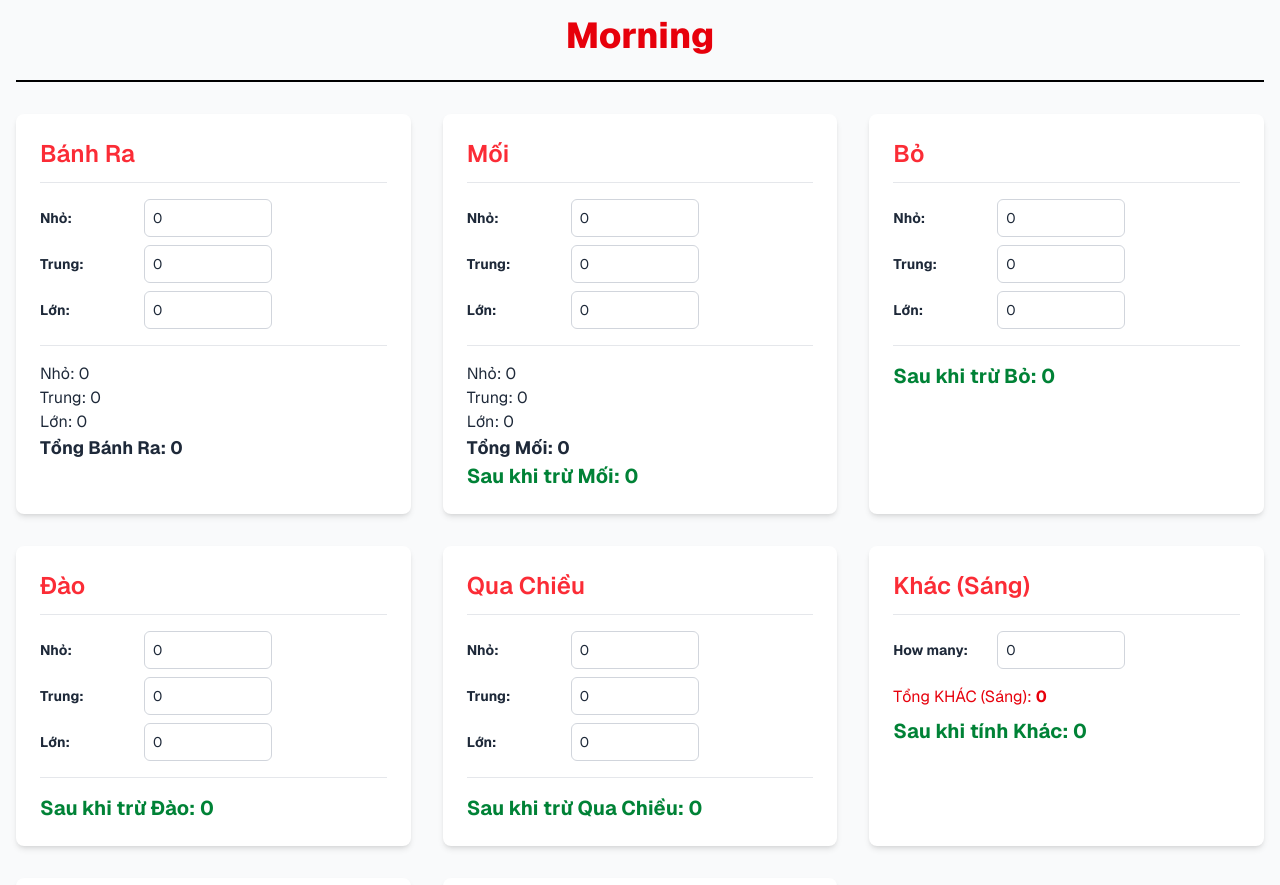
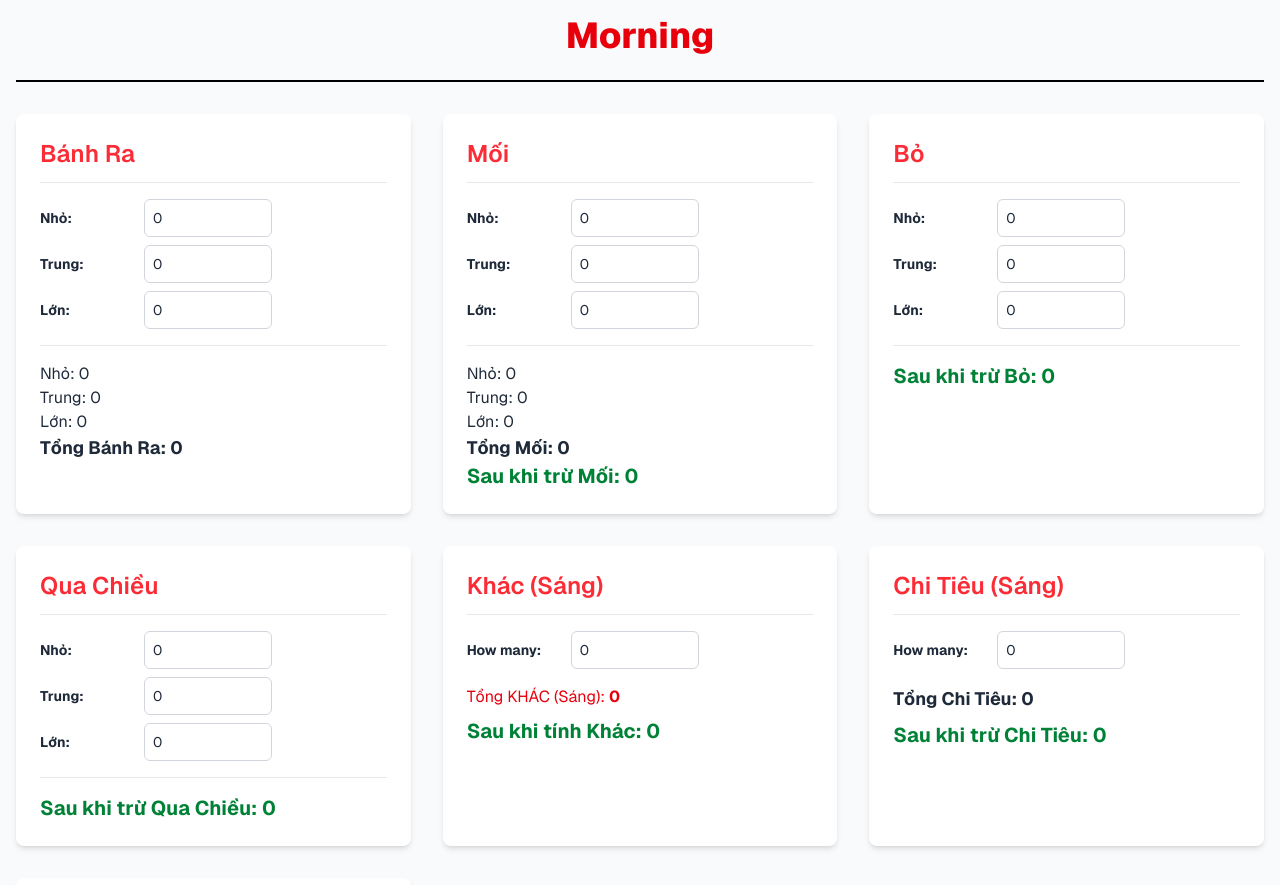
Before and after one commit to anhminh-nguyen/lobanhmi, a Next.js app: page / in a window 1280 px wide. Shown: the top 885 px of the page. Built offline with nearby package versions, Linux system fonts and the light colour scheme.

Commit message:
Change Price

```diff
--- a/app/page.tsx
+++ b/app/page.tsx
@@ -69,25 +69,25 @@ export default function Home() {
   // Computed Values - Morning
   const computeNho = nho * 3;
   const computeTrung = trung * 4;
-  const computeLon = lon * 7;
+  const computeLon = lon * 8;
   const sumBanhRa = computeNho + computeTrung + computeLon;
 
   const computeMoiNho = moiNho * 3;
   const computeMoiTrung = moiTrung * 4;
-  const computeMoiLon = moiLon * 7;
+  const computeMoiLon = moiLon * 8;
   const sumMoi = computeMoiNho + computeMoiTrung + computeMoiLon;
 
   const moiMinusResult = sumBanhRa - sumMoi;
 
-  const boTotal = boNho * 3 + boTrung * 4 + boLon * 7;
+  const boTotal = boNho * 3 + boTrung * 4 + boLon * 8;
   const afterBo = moiMinusResult - boTotal;
 
-  const daoTotal = daoNho * 3 + Math.round(daoTrung * 3.5) + daoLon * 7;
+  const daoTotal = daoNho * 3 + Math.round(daoTrung * 3.5) + daoLon * 8;
   const afterDao = afterBo - daoTotal;
   const tangDaoValue = daoTrung > 0 ? Math.round(daoTrung * 0.5) : 0;
   const afterTangDao = afterDao - tangDaoValue;
 
-  const quaChieuTotal = quaChieuNho * 3 + quaChieuTrung * 4 + quaChieuLon * 7;
+  const quaChieuTotal = quaChieuNho * 3 + quaChieuTrung * 4 + quaChieuLon * 8;
   const afterQuaChieu = afterTangDao - quaChieuTotal;
 
   const khacTotal = khacItems.reduce((acc, item) => acc + item.sum, 0);
@@ -101,7 +101,7 @@ export default function Home() {
   // Computed Values - Afternoon
   const computeBuoiChieuNho = buoiChieuNho * 3;
   const computeBuoiChieuTrung = buoiChieuTrung * 4;
-  const computeBuoiChieuLon = buoiChieuLon * 7;
+  const computeBuoiChieuLon = buoiChieuLon * 8;
   const sumBanhRaAfternoon =
     computeBuoiChieuNho + computeBuoiChieuTrung + computeBuoiChieuLon;
 
@@ -127,7 +127,7 @@ export default function Home() {
     lon: number;
     sign: string;
   }) =>
-    (item.nho * 3 + item.trung * 4 + item.lon * 7) *
+    (item.nho * 3 + item.trung * 4 + item.lon * 8) *
     (item.sign === "-" ? -1 : 1);
 
   const updateKhacItems = (count: number) => {
@@ -283,7 +283,7 @@ export default function Home() {
         </Card>
 
         {/* Đào Section */}
-        <Card title="Đào">
+        {/* <Card title="Đào">
           <div className="flex flex-col space-y-2">
             <InputGroup
               label="Nhỏ"
@@ -311,7 +311,7 @@ export default function Home() {
               </p>
             )}
           </div>
-        </Card>
+        </Card> */}
 
         {/* Qua Chiều Section */}
         <Card title="Qua Chiều">
```
